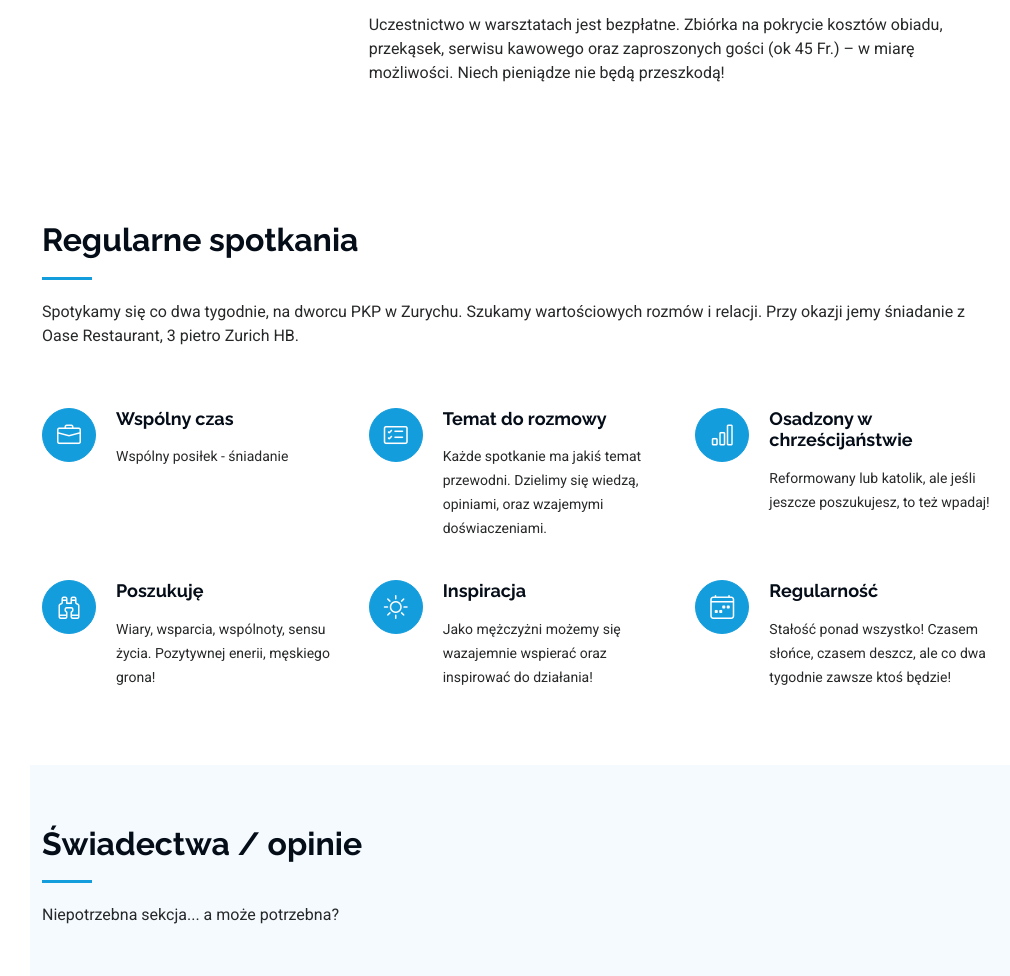
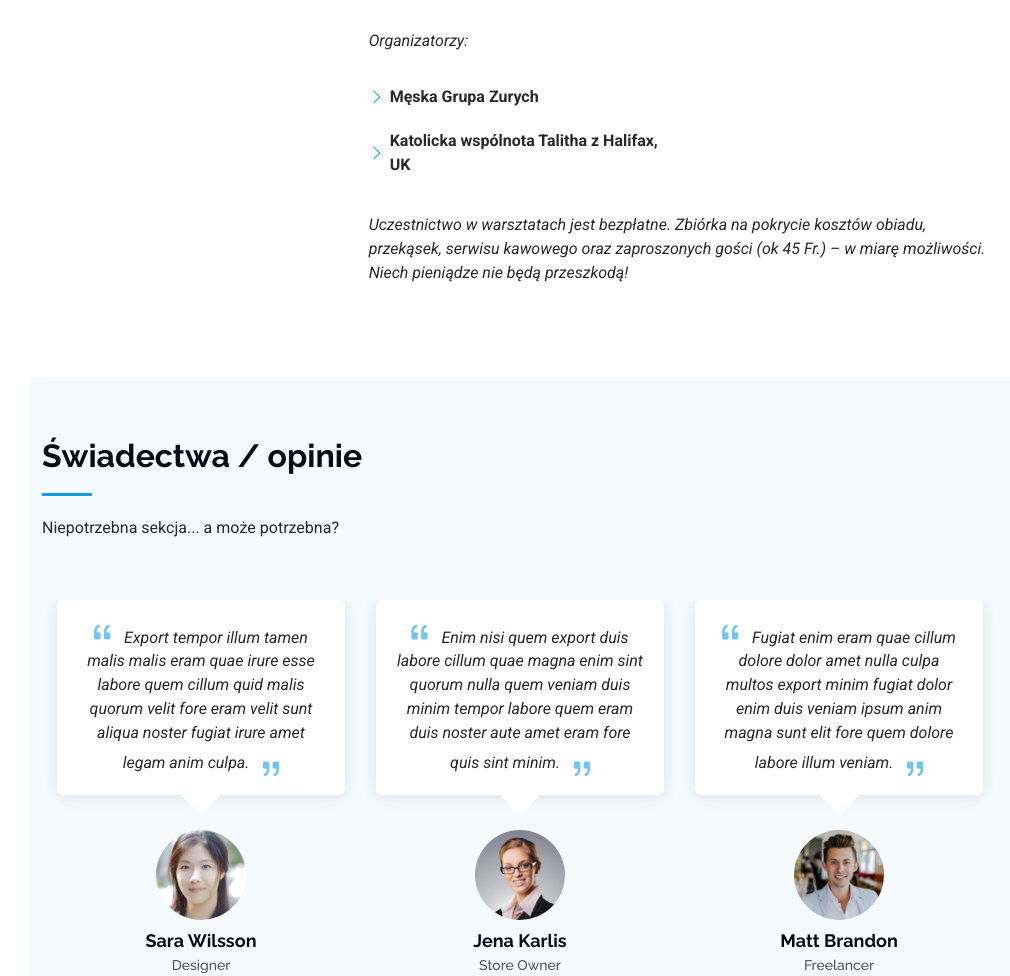
Before and after one commit to meskie-spotkania-ch/meskie-spotkania-ch.github.io, a plain HTML site: page index.html in a window 1280 px wide. Shown: the part 1554-2530 px from the top of the page, without its empty margins (270-1280 px from the left). Drawn offline with Linux system fonts and the light colour scheme.

Commit message:
update home, ukrycie sekcji:

```diff
--- a/index.html
+++ b/index.html
@@ -41,16 +41,16 @@
   <header id="header" class="header dark-background d-flex flex-column">
     <i class="header-toggle d-xl-none bi bi-list"></i>
 
-    <div class="profile-img">
-<!--      <img src="assets/img/my-profile-img.jpg" alt="" class="img-fluid rounded-circle">-->
-      <img src="assets/img/mr_logo.jfif" alt="" class="img-fluid ">
-    </div>
+<!--    <div class="profile-img">-->
+<!--&lt;!&ndash;      <img src="assets/img/my-profile-img.jpg" alt="" class="img-fluid rounded-circle">&ndash;&gt;-->
+<!--      <img src="assets/img/mr_logo.jfif" alt="" class="img-fluid ">-->
+<!--    </div>-->
 
-    <a href="index.html" class="logo d-flex align-items-center justify-content-center">
-      <!-- Uncomment the line below if you also wish to use an image logo -->
-      <!-- <img src="assets/img/logo.png" alt=""> -->
-      <h1 class="sitename">Męskie Spotkania</h1>
-    </a>
+<!--    <a href="index.html" class="logo d-flex align-items-center justify-content-center">-->
+<!--      &lt;!&ndash; Uncomment the line below if you also wish to use an image logo &ndash;&gt;-->
+<!--      &lt;!&ndash; <img src="assets/img/logo.png" alt=""> &ndash;&gt;-->
+<!--      <h1 class="sitename">Męskie Spotkania</h1>-->
+<!--    </a>-->
 
     <div class="social-links text-center">
       <a href="#" class="twitter"><i class="bi bi-twitter-x"></i></a>
@@ -64,26 +64,7 @@
       <ul>
         <li><a href="#hero" class="active"><i class="bi bi-house navicon"></i>Home</a></li>
         <li><a href="#about"><i class="bi bi-person navicon"></i> Warsztaty</a></li>
-<!--        <li><a href="#resume"><i class="bi bi-file-earmark-text navicon"></i> Resume</a></li>-->
-<!--        <li><a href="#portfolio"><i class="bi bi-images navicon"></i> Portfolio</a></li>-->
-        <li><a href="#services"><i class="bi bi-hdd-stack navicon"></i> Spotkania</a></li>
-<!--        <li class="dropdown"><a href="#"><i class="bi bi-menu-button navicon"></i> <span>Dropdown</span> <i class="bi bi-chevron-down toggle-dropdown"></i></a>-->
-<!--          <ul>-->
-<!--            <li><a href="#">Dropdown 1</a></li>-->
-<!--            <li class="dropdown"><a href="#"><span>Deep Dropdown</span> <i class="bi bi-chevron-down toggle-dropdown"></i></a>-->
-<!--              <ul>-->
-<!--                <li><a href="#">Deep Dropdown 1</a></li>-->
-<!--                <li><a href="#">Deep Dropdown 2</a></li>-->
-<!--                <li><a href="#">Deep Dropdown 3</a></li>-->
-<!--                <li><a href="#">Deep Dropdown 4</a></li>-->
-<!--                <li><a href="#">Deep Dropdown 5</a></li>-->
-<!--              </ul>-->
-<!--            </li>-->
-<!--            <li><a href="#">Dropdown 2</a></li>-->
-<!--            <li><a href="#">Dropdown 3</a></li>-->
-<!--            <li><a href="#">Dropdown 4</a></li>-->
-<!--          </ul>-->
-<!--        </li>-->
+<!--        <li><a href="#services"><i class="bi bi-hdd-stack navicon"></i> Spotkania</a></li>-->
         <li><a href="#contact"><i class="bi bi-envelope navicon"></i> Kontakt</a></li>
       </ul>
     </nav>
@@ -98,8 +79,8 @@
       <img src="assets/img/hero-bg.jpg" alt="" data-aos="fade-in" class="">
 
       <div class="container" data-aos="fade-up" data-aos-delay="100">
-        <h2>Warsztaty dla mężczyzn</h2>
-        <p><span class="typed" data-typed-items="Jestem mężczyzną..., Chrześcijaninem..., Rozwijam się.">Jestem mężczyzną...</span><span class="typed-cursor typed-cursor--blink" aria-hidden="true"></span><span class="typed-cursor typed-cursor--blink" aria-hidden="true"></span></p>
+        <h2>Boska męskość</h2>
+        <p>... <span class="typed" data-typed-items="czy małpi rozum?, warsztaty dla mężczyzn, Zurych 7-8 marca"></span><span class="typed-cursor typed-cursor--blink" aria-hidden="true"></span><span class="typed-cursor typed-cursor--blink" aria-hidden="true"></span></p>
       </div>
 
     </section><!-- /Hero Section -->
@@ -152,7 +133,16 @@
             <p class="py-3">
               “Czas ucieka – męskość czeka!”
             </p>
-            <p>
+            <p class="fst-italic py-3">
+              Organizatorzy:
+            </p>
+            <div class="col-lg-6">
+              <ul>
+                <li><i class="bi bi-chevron-right"></i> <strong>Męska Grupa Zurych</strong> </li>
+                <li><i class="bi bi-chevron-right"></i> <strong>Katolicka wspólnota Talitha z Halifax, UK</strong> </li>
+              </ul>
+            </div>
+            <p class="fst-italic py-3">
               Uczestnictwo w warsztatach jest bezpłatne. Zbiórka na pokrycie kosztów obiadu, przekąsek,
               serwisu kawowego oraz zaproszonych gości (ok 45 Fr.) – w miarę możliwości. Niech
               pieniądze nie będą przeszkodą!
@@ -164,73 +154,73 @@
 
     </section><!-- /About Section -->
 
-    <!-- Services Section -->
-    <section id="services" class="services section">
+    <!-- Regularne spotkania Section -->
+<!--    <section id="services" class="services section">-->
 
-      <!-- Section Title -->
-      <div class="container section-title" data-aos="fade-up">
-        <h2>Regularne spotkania</h2>
-        <p>Spotykamy się co dwa tygodnie, na dworcu PKP w Zurychu. Szukamy wartościowych rozmów i relacji. Przy okazji jemy śniadanie z Oase Restaurant, 3 pietro Zurich HB.</p>
-      </div><!-- End Section Title -->
+<!--      &lt;!&ndash; Section Title &ndash;&gt;-->
+<!--      <div class="container section-title" data-aos="fade-up">-->
+<!--        <h2>Regularne spotkania</h2>-->
+<!--        <p>Spotykamy się co dwa tygodnie, na dworcu PKP w Zurychu. Szukamy wartościowych rozmów i relacji. Przy okazji jemy śniadanie z Oase Restaurant, 3 pietro Zurich HB.</p>-->
+<!--      </div>&lt;!&ndash; End Section Title &ndash;&gt;-->
 
-      <div class="container">
+<!--      <div class="container">-->
 
-        <div class="row gy-4">
+<!--        <div class="row gy-4">-->
 
-          <div class="col-lg-4 col-md-6 service-item d-flex" data-aos="fade-up" data-aos-delay="100">
-            <div class="icon flex-shrink-0"><i class="bi bi-briefcase"></i></div>
-            <div>
-              <h4 class="title"><a href="" class="stretched-link">Wspólny czas</a></h4>
-              <p class="description">Wspólny posiłek - śniadanie</p>
-            </div>
-          </div>
-          <!-- End Service Item -->
+<!--          <div class="col-lg-4 col-md-6 service-item d-flex" data-aos="fade-up" data-aos-delay="100">-->
+<!--            <div class="icon flex-shrink-0"><i class="bi bi-briefcase"></i></div>-->
+<!--            <div>-->
+<!--              <h4 class="title"><a href="" class="stretched-link">Wspólny czas</a></h4>-->
+<!--              <p class="description">Wspólny posiłek - śniadanie</p>-->
+<!--            </div>-->
+<!--          </div>-->
+<!--          &lt;!&ndash; End Service Item &ndash;&gt;-->
 
-          <div class="col-lg-4 col-md-6 service-item d-flex" data-aos="fade-up" data-aos-delay="200">
-            <div class="icon flex-shrink-0"><i class="bi bi-card-checklist"></i></div>
-            <div>
-              <h4 class="title"><a href="" class="stretched-link">Temat do rozmowy</a></h4>
-              <p class="description">Każde spotkanie ma jakiś temat przewodni. Dzielimy się wiedzą, opiniami, oraz wzajemymi doświaczeniami.</p>
-            </div>
-          </div><!-- End Service Item -->
+<!--          <div class="col-lg-4 col-md-6 service-item d-flex" data-aos="fade-up" data-aos-delay="200">-->
+<!--            <div class="icon flex-shrink-0"><i class="bi bi-card-checklist"></i></div>-->
+<!--            <div>-->
+<!--              <h4 class="title"><a href="" class="stretched-link">Temat do rozmowy</a></h4>-->
+<!--              <p class="description">Każde spotkanie ma jakiś temat przewodni. Dzielimy się wiedzą, opiniami, oraz wzajemymi doświaczeniami.</p>-->
+<!--            </div>-->
+<!--          </div>&lt;!&ndash; End Service Item &ndash;&gt;-->
 
-          <div class="col-lg-4 col-md-6 service-item d-flex" data-aos="fade-up" data-aos-delay="300">
-            <div class="icon flex-shrink-0"><i class="bi bi-bar-chart"></i></div>
-            <div>
-              <h4 class="title"><a href="" class="stretched-link">Osadzony w chrześcijaństwie</a></h4>
-              <p class="description">Reformowany lub katolik, ale jeśli jeszcze poszukujesz, to też wpadaj!</p>
-            </div>
-          </div><!-- End Service Item -->
+<!--          <div class="col-lg-4 col-md-6 service-item d-flex" data-aos="fade-up" data-aos-delay="300">-->
+<!--            <div class="icon flex-shrink-0"><i class="bi bi-bar-chart"></i></div>-->
+<!--            <div>-->
+<!--              <h4 class="title"><a href="" class="stretched-link">Osadzony w chrześcijaństwie</a></h4>-->
+<!--              <p class="description">Reformowany lub katolik, ale jeśli jeszcze poszukujesz, to też wpadaj!</p>-->
+<!--            </div>-->
+<!--          </div>&lt;!&ndash; End Service Item &ndash;&gt;-->
 
-          <div class="col-lg-4 col-md-6 service-item d-flex" data-aos="fade-up" data-aos-delay="400">
-            <div class="icon flex-shrink-0"><i class="bi bi-binoculars"></i></div>
-            <div>
-              <h4 class="title"><a href="" class="stretched-link">Poszukuję</a></h4>
-              <p class="description">Wiary, wsparcia, wspólnoty, sensu życia. Pozytywnej enerii, męskiego grona!</p>
-            </div>
-          </div><!-- End Service Item -->
+<!--          <div class="col-lg-4 col-md-6 service-item d-flex" data-aos="fade-up" data-aos-delay="400">-->
+<!--            <div class="icon flex-shrink-0"><i class="bi bi-binoculars"></i></div>-->
+<!--            <div>-->
+<!--              <h4 class="title"><a href="" class="stretched-link">Poszukuję</a></h4>-->
+<!--              <p class="description">Wiary, wsparcia, wspólnoty, sensu życia. Pozytywnej enerii, męskiego grona!</p>-->
+<!--            </div>-->
+<!--          </div>&lt;!&ndash; End Service Item &ndash;&gt;-->
 
-          <div class="col-lg-4 col-md-6 service-item d-flex" data-aos="fade-up" data-aos-delay="500">
-            <div class="icon flex-shrink-0"><i class="bi bi-brightness-high"></i></div>
-            <div>
-              <h4 class="title"><a href="" class="stretched-link">Inspiracja</a></h4>
-              <p class="description">Jako mężczyżni możemy się wazajemnie wspierać oraz inspirować do działania!</p>
-            </div>
-          </div><!-- End Service Item -->
+<!--          <div class="col-lg-4 col-md-6 service-item d-flex" data-aos="fade-up" data-aos-delay="500">-->
+<!--            <div class="icon flex-shrink-0"><i class="bi bi-brightness-high"></i></div>-->
+<!--            <div>-->
+<!--              <h4 class="title"><a href="" class="stretched-link">Inspiracja</a></h4>-->
+<!--              <p class="description">Jako mężczyżni możemy się wazajemnie wspierać oraz inspirować do działania!</p>-->
+<!--            </div>-->
+<!--          </div>&lt;!&ndash; End Service Item &ndash;&gt;-->
 
-          <div class="col-lg-4 col-md-6 service-item d-flex" data-aos="fade-up" data-aos-delay="600">
-            <div class="icon flex-shrink-0"><i class="bi bi-calendar4-week"></i></div>
-            <div>
-              <h4 class="title"><a href="" class="stretched-link">Regularność</a></h4>
-              <p class="description">Stałość ponad wszystko! Czasem słońce, czasem deszcz, ale co dwa tygodnie zawsze ktoś będzie!</p>
-            </div>
-          </div><!-- End Service Item -->
+<!--          <div class="col-lg-4 col-md-6 service-item d-flex" data-aos="fade-up" data-aos-delay="600">-->
+<!--            <div class="icon flex-shrink-0"><i class="bi bi-calendar4-week"></i></div>-->
+<!--            <div>-->
+<!--              <h4 class="title"><a href="" class="stretched-link">Regularność</a></h4>-->
+<!--              <p class="description">Stałość ponad wszystko! Czasem słońce, czasem deszcz, ale co dwa tygodnie zawsze ktoś będzie!</p>-->
+<!--            </div>-->
+<!--          </div>&lt;!&ndash; End Service Item &ndash;&gt;-->
 
-        </div>
+<!--        </div>-->
 
-      </div>
+<!--      </div>-->
 
-    </section><!-- /Services Section -->
+<!--    </section>&lt;!&ndash; /Regularne spotkania Section &ndash;&gt;-->
 
     <!-- Testimonials Section -->
     <section id="testimonials" class="testimonials section light-background">
```
